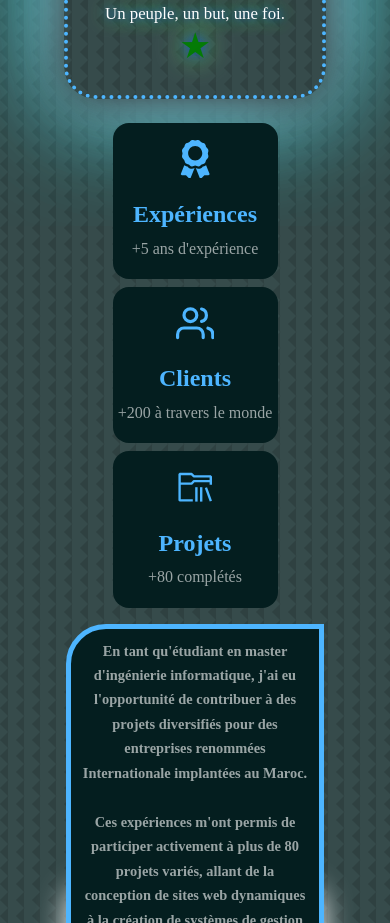
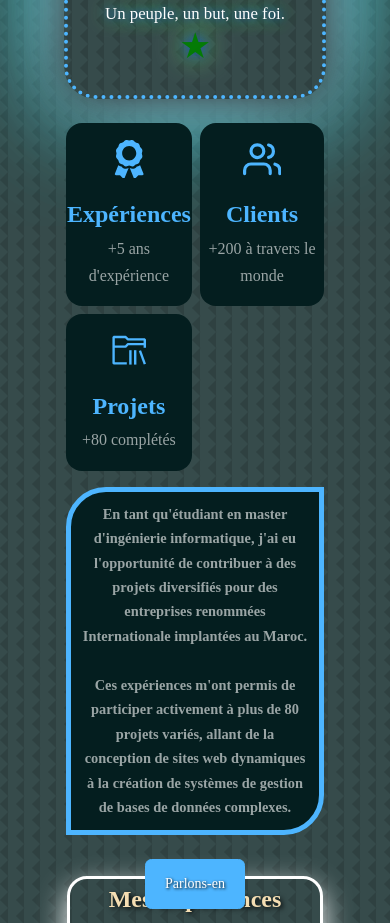
Before and after one commit to Mouhamed1003/keenprogrammer.com, a React (Create React App) app: page / in a window 390 px wide. Shown: the part 1380-2303 px from the top of the page. Built offline with nearby package versions, Linux system fonts and the light colour scheme.

Commit message:
Update a_propos.css

```diff
--- a/src/components/a_propos/a_propos.css
+++ b/src/components/a_propos/a_propos.css
@@ -225,7 +225,7 @@ section {
     }
 
     .apropos_cards {
-        grid-template-columns: 1fr;
+        grid-template-columns: 1fr 1fr;
         gap: 0.5rem;
     }
 
```
